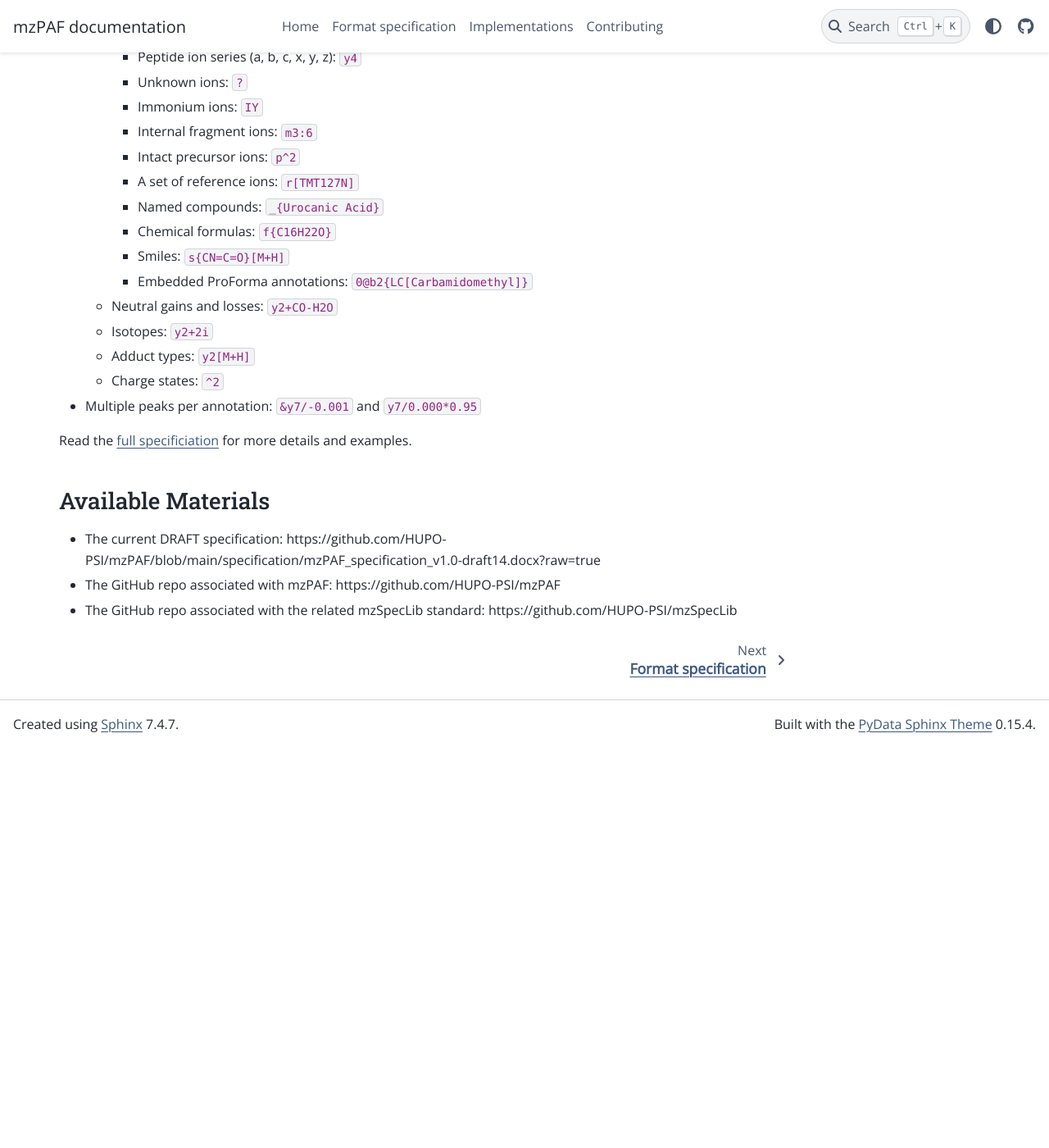
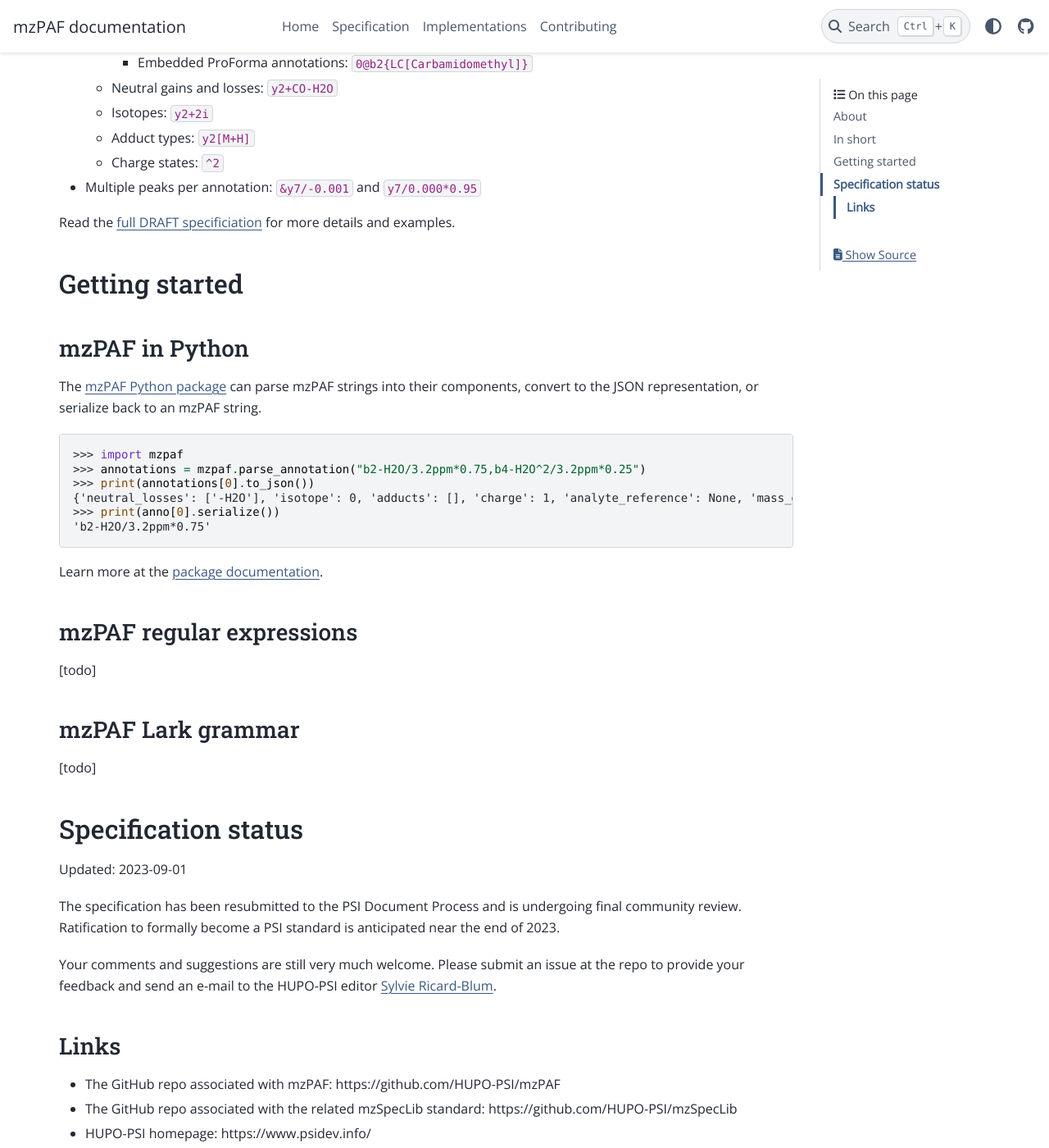
Before and after one commit to HUPO-PSI/mzPAF, a Sphinx documentation site: the page built from docs/index.rst, in a window 1280 px wide and 1400 px high, scrolled down 1489 px. Shown: the whole window at 82% size. Built offline with Sphinx 7.4.7 and the PyData theme 0.15.4, drawn with Linux system fonts in a browser that asks for light colours; the version number could not be read and is left out; before the commit the page ends 2401 px from its top, so only the background shows below that; some of the changed text lies outside the part shown.

Commit message:
More documentation

````diff
--- a/README.md
+++ b/README.md
@@ -9,24 +9,12 @@ libraries, other formats that aim to describe fragment ions, and software tools
 - Official mzPAF homepage: [psidev.info/mzPAF](https://psidev.info/mzPAF)
 - mzPAF documentation: [mzpaf.readthedocs.io](https://mzpaf.readthedocs.io)
 
-
-## Specification status
-
-Updated: 2023-09-01
-
-The specification has been resubmitted to the PSI Document Process and is undergoing final community review. Ratification to formally become a PSI standard is anticipated near the end of 2023.
-
-Your comments and suggestions are still very much welcome. Please submit an issue at the repo to
-provide your feedback and send an e-mail to the HUPO-PSI editor Sylvie Ricard-Blum
-(sylvie.ricard-blum@univ-lyon1.fr).
-
-
 ## In short
 
 - mzPAF is a single string of characters, case sensitive, without length limit
-- Multiple possible explanations are separated with a comma
-- Deltas of observed – theoretical *m/z* values are prefixed with a slash (`/`)
-- Confidences can be provided for different annotations prefixed with an asterisk (`*`)
+- Multiple possible explanations are comma-separated
+- Deltas of observed – theoretical _m/z_ values are prefixed with a slash (`/`)
+- Confidence of annotations are prefixed with an asterisk (`*`)
 
 The basic format of each annotation is:
 
@@ -55,31 +43,70 @@ b2-H2O/3.2ppm*0.75,b4-H2O^2/3.2ppm*0.25
 mzPAF supports:
 
 - Annotations of multiple analytes: `1@y12/0.13,2@b9-NH3/0.23`
-- Mass deltas in ppm instead of *m/z* unit: `y1/-1.4ppm`
+- Mass deltas in ppm instead of _m/z_ unit: `y1/-1.4ppm`
 - Confidence levels per annotation: `y1/-1.4ppm*0.75`
 - Advanced ion notation: `[ion type](neutral loss)(isotope)(adduct type)(charge)`, e.g.: `y4-H2O+2i[M+H+Na]^2`:
-    - Ion types:
-        - Peptide ion series (a, b, c, x, y, z): `y4`
-        - Unknown ions: `?`
-        - Immonium ions: `IY`
-        - Internal fragment ions: `m3:6`
-        - Intact precursor ions: `p^2`
-        - A set of reference ions: `r[TMT127N]`
-        - Named compounds: `_{Urocanic Acid}`
-        - Chemical formulas: `f{C16H22O}`
-        - Smiles: `s{CN=C=O}[M+H]`
-        - Embedded ProForma annotations: `0@b2{LC[Carbamidomethyl]}`
-    - Neutral gains and losses: `y2+CO-H2O`
-    - Isotopes: `y2+2i`
-    - Adduct types: `y2[M+H]`
-    - Charge states: `^2`
+  - Ion types:
+    - Peptide ion series (a, b, c, x, y, z): `y4`
+    - Unknown ions: `?`
+    - Immonium ions: `IY`
+    - Internal fragment ions: `m3:6`
+    - Intact precursor ions: `p^2`
+    - A set of reference ions: `r[TMT127N]`
+    - Named compounds: `_{Urocanic Acid}`
+    - Chemical formulas: `f{C16H22O}`
+    - Smiles: `s{CN=C=O}[M+H]`
+    - Embedded ProForma annotations: `0@b2{LC[Carbamidomethyl]}`
+  - Neutral gains and losses: `y2+CO-H2O`
+  - Isotopes: `y2+2i`
+  - Adduct types: `y2[M+H]`
+  - Charge states: `^2`
 - Multiple peaks per annotation: `&y7/-0.001` and `y7/0.000*0.95`
 
-Read the [full specificiation](https://mzpaf.readthedocs.io/specification) for more details and
-examples.
+Read the
+[full DRAFT specificiation](https://github.com/HUPO-PSI/mzPAF/blob/main/specification/mzPAF_specification_v1.0-draft14.docx?raw=true)
+for more details and examples.
 
+## Getting started
 
-### Available Materials
-- The current DRAFT specification: https://github.com/HUPO-PSI/mzPAF/blob/main/specification/mzPAF_specification_v1.0-draft14.docx?raw=true
+### mzPAF in Python
+
+The [mzPAF Python package](https://mzpaf.readthedocs.io/en/latest/implementations/python/) can
+parse mzPAF strings into their components, convert to the JSON representation, or serialize back
+to an mzPAF string.
+
+```python
+>>> import mzpaf
+>>> annotations = mzpaf.parse_annotation("b2-H2O/3.2ppm*0.75,b4-H2O^2/3.2ppm*0.25")
+>>> print(annotations[0].to_json())
+{'neutral_losses': ['-H2O'], 'isotope': 0, 'adducts': [], 'charge': 1, 'analyte_reference': None, 'mass_error': {'value': 3.2, 'unit': 'ppm'}, 'confidence': 0.75, 'molecule_description': {'series_label': 'peptide', 'series': 'b', 'position': 2, 'sequence': None}}
+>>> print(anno[0].serialize())
+'b2-H2O/3.2ppm*0.75'
+```
+
+Learn more at the
+[package documentation](https://mzpaf.readthedocs.io/en/latest/implementations/python/).
+
+### mzPAF regular expressions
+
+[todo]
+
+### mzPAF Lark grammar
+
+[todo]
+
+## Specification status
+
+Updated: 2023-09-01
+
+The specification has been resubmitted to the PSI Document Process and is undergoing final
+community review. Ratification to formally become a PSI standard is anticipated near the end of 2023.
+
+Your comments and suggestions are still very much welcome. Please submit an issue at the repo to
+provide your feedback and send an e-mail to the HUPO-PSI editor [Sylvie Ricard-Blum](mailto:sylvie.ricard-blum@univ-lyon1.fr).
+
+### Links
+
 - The GitHub repo associated with mzPAF: https://github.com/HUPO-PSI/mzPAF
 - The GitHub repo associated with the related mzSpecLib standard: https://github.com/HUPO-PSI/mzSpecLib
+- HUPO-PSI homepage: https://www.psidev.info/
--- a/docs/conf.py
+++ b/docs/conf.py
@@ -2,7 +2,12 @@
 
 # Scripts
 import json
+import shutil
+from pathlib import Path
+
 import jsonschema2md
+import pandas as pd
+
 
 def get_jsonschema_docs(input_json, output_markdown):
     """Generate markdown documentation from a JSON schema."""
@@ -13,10 +18,34 @@ def get_jsonschema_docs(input_json, output_markdown):
     with open(output_markdown, "w", encoding="utf-8") as f_out:
         f_out.writelines(output_md)
 
+
+def get_reference_molecules_md(input_json, output_markdown):
+    """Generate a markdown table of reference molecules."""
+    df = pd.read_json(input_json).T
+    buf = df.to_markdown().replace(' nan ', '     ')
+    with open(output_markdown, 'wt') as fh:
+        fh.write(buf)
+
+
 get_jsonschema_docs(
     "../specification/annotation-schema.json",
     "../specification/annotation-schema.md"
 )
+get_jsonschema_docs(
+    "../specification/reference_data/reference_molecule_schema.json",
+    "../specification/reference_data/reference_molecule_schema.md"
+)
+
+get_reference_molecules_md(
+    "../specification/reference_data/reference_molecules.json",
+    "../specification/reference_data/reference_molecules.md"
+)
+
+if not Path("_static/img/lark-railroad-diagram.svg").exists():
+    shutil.copy(
+        "../specification/grammars/schema_images/Annotation.svg",
+        "_static/img/lark-railroad-diagram.svg"
+    )
 
 
 # Project information
@@ -65,6 +94,7 @@ intersphinx_mapping = {
     "python": ("https://docs.python.org/3", None),
     "psims": ("https://mobiusklein.github.io/psims/docs/build/html/", None),
     "pyteomics": ("https://pyteomics.readthedocs.io/en/stable/", None),
+    "mzspeclib": ("https://mzspeclib.readthedocs.io/en/latest/", None),
 }
 
 
--- a/docs/index.rst
+++ b/docs/index.rst
@@ -8,6 +8,6 @@
    :glob:
 
    Home <self>
-   specification/index
-   implementations/index
-   contributing
+   Specification <specification/index>
+   Implementations <implementations/index>
+   Contributing <contributing>
--- a/docs/requirements.txt
+++ b/docs/requirements.txt
@@ -5,3 +5,4 @@ sphinx_click
 myst-parser
 sphinx-autobuild
 jsonschema2md
+pandas
--- a/docs/specification/index.rst
+++ b/docs/specification/index.rst
@@ -1,5 +1,16 @@
-####################
-Format specification
-####################
+######################
+Specification document
+######################
 
-[TODO: Add when released]
+.. toctree::
+    :hidden:
+    :glob:
+
+    Specification document <self>
+    ./*
+
+..
+    TODO: Add when released
+
+The latest draft of the specification can be found on
+`GitHub <https://github.com/HUPO-PSI/mzPAF/blob/main/specification/mzPAF_specification_v1.0-draft14.docx?raw=true>`_.
````
Also changed, not shown: docs/implementations/lark/index.rst (added, +16 -0 lines), docs/implementations/python/api.rst (+12 -0 lines), docs/implementations/regex/index.rst (added, +25 -0 lines), docs/specification/reference-molecules.rst (added, +35 -0 lines), specification/reference_data/reference_molecule_schema.md (added, +34 -0 lines), docs/_static/img/lark-railroad-diagram.svg (added), specification/reference_data/README.md, 1 other file.
